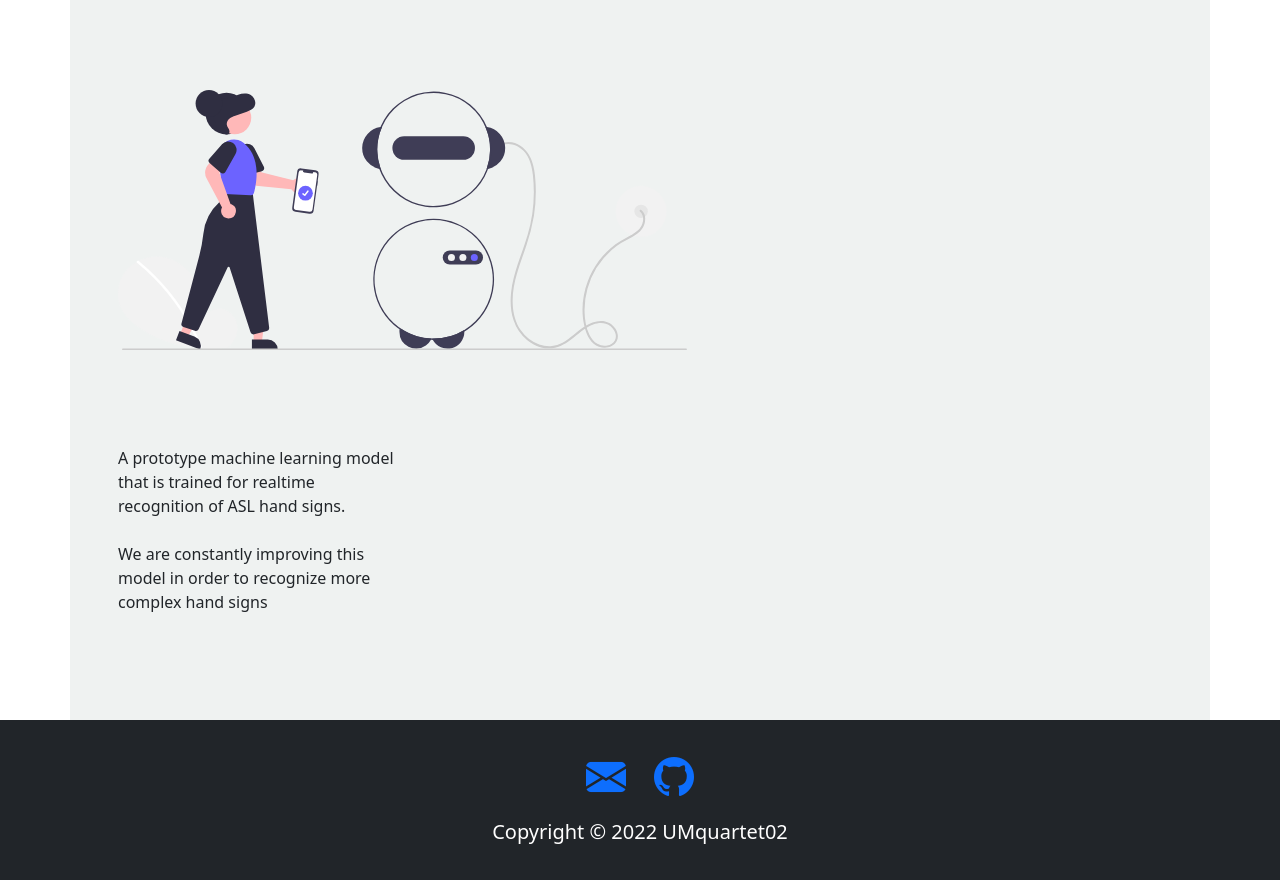
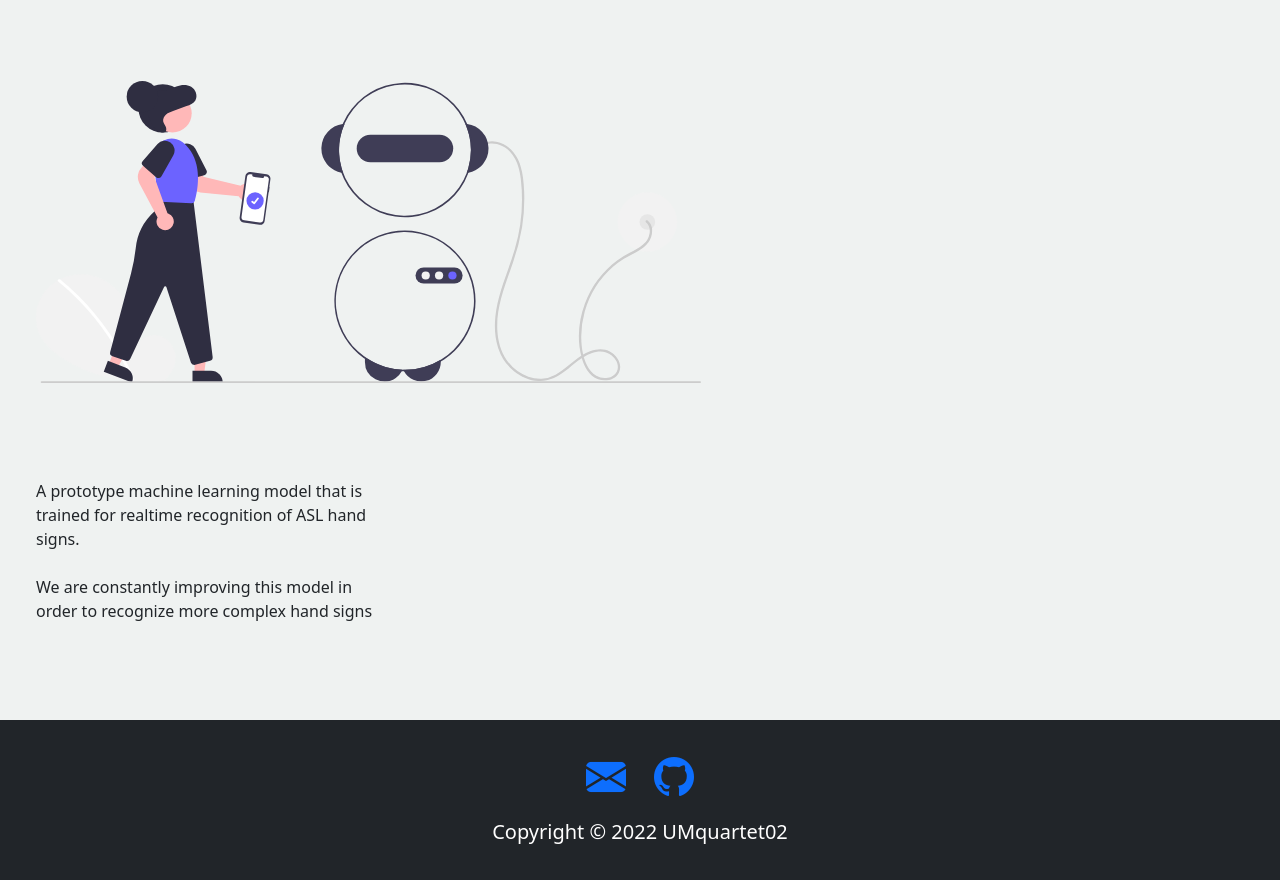
Before and after one commit to Programmer420-1/HandsfreeMLWebApp, a Flask app: page / in a window 1280 px wide. Shown: the part 88-968 px from the top of the page. Run offline with Flask 2, Linux system fonts and the light colour scheme; some libraries are stand-ins or nearby versions.

Commit message:
Updated html files

```diff
--- a/templates/about.html
+++ b/templates/about.html
@@ -2,7 +2,7 @@
 {% set active_page = "about" %}
 {% block content %}
 
-<div style="height:90vh;margin:5vh 0 0 0" >
+<div style="min-height:85vh;padding:3vh 0 3vh 0;background-color: #EFF2F1" >
     <section class="content my-3 px-5">
         <h4>
             What is UMquartet02?
@@ -53,7 +53,8 @@
             This webapp is made due to the fact that we don't have the technology and knowledge to incorporate Mediapipe into our Flutter application. However, we have already trained a model for most of the ASL alphabets and we do not want let our effor in vain. Hence, we decided to build this web app and host our ML model here as a prove of our effort.
         </p>
     </section>
-    <section class="content my-3 px-5">
+    <br>
+    <section class="content px-5">
         <h4>
             Limitations
         </h4>
--- a/templates/base.html
+++ b/templates/base.html
@@ -60,7 +60,7 @@
                 </div>
             </div>
         </nav>
-    <div class="container">
+    <div>
     {% block content %}
 
     {% endblock %}
--- a/templates/index.html
+++ b/templates/index.html
@@ -2,11 +2,11 @@
 {% set active_page = "home" %}
 {% block content %}
 
-<div class="row jumbotron" style="background-color: #EFF2F1;height:80vh;display:flex;flex-direction:column;justify-content:center;height:90vh">
-    <div class="p-5 col-xs-10 col-sm-10 col-md-7 col-lg-7 col-xl-7">
+<div class="row jumbotron" style="background-color: #EFF2F1;display:flex;flex-direction:column;justify-content:center;height:90vh">
+    <div class="p-5 col-xs-10 col-sm-7 col-md-7 col-lg-7 col-xl-7">
         <img src="{{ url_for('static', filename='svg/undraw_artificial_intelligence_re_enpp.svg') }}" class="img-fluid" alt="...">
     </div>
-    <div class="p-5 col-xs-12 col-sm-12 col-md-4 col-lg-4 col-xl-4">
+    <div class="p-5 col-xs-12 col-sm-4 col-md-4 col-lg-4 col-xl-4">
         <p>
             A prototype machine learning model that is trained for realtime recognition of ASL hand signs. <br><br>We are constantly improving this model in order to recognize more complex hand signs
         </p>
--- a/templates/prediction.html
+++ b/templates/prediction.html
@@ -1,7 +1,7 @@
 {% extends 'base.html'%}
 {% set active_page = "prediction" %}
 {% block content %}
-<div style="height:90vh">
+<div style="height:90vh;background-color: #EFF2F1">
     <div class="py-3">
         <h1 style="text-align:center;color: #212529">Live Prediction</h1>
     </div>
--- a/templates/resources.html
+++ b/templates/resources.html
@@ -2,7 +2,7 @@
 {% set active_page = "resources" %}
 {% block content %}
 
-<div class="container text-center p-3">
+<div class="text-center p-3" style="background-color: #EFF2F1">
     <div class="my-5">
         <h4>Visual references for ASL Alphabet</h3>
             <br>
```
